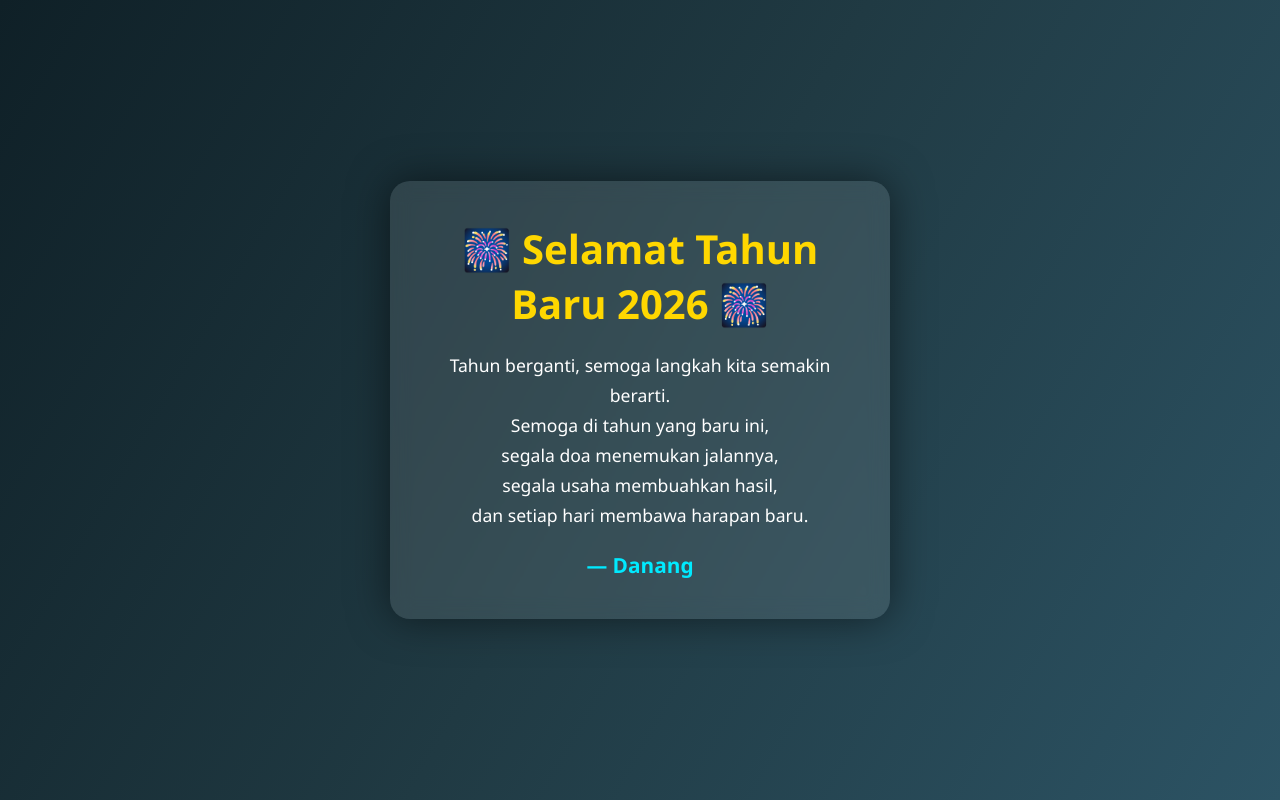
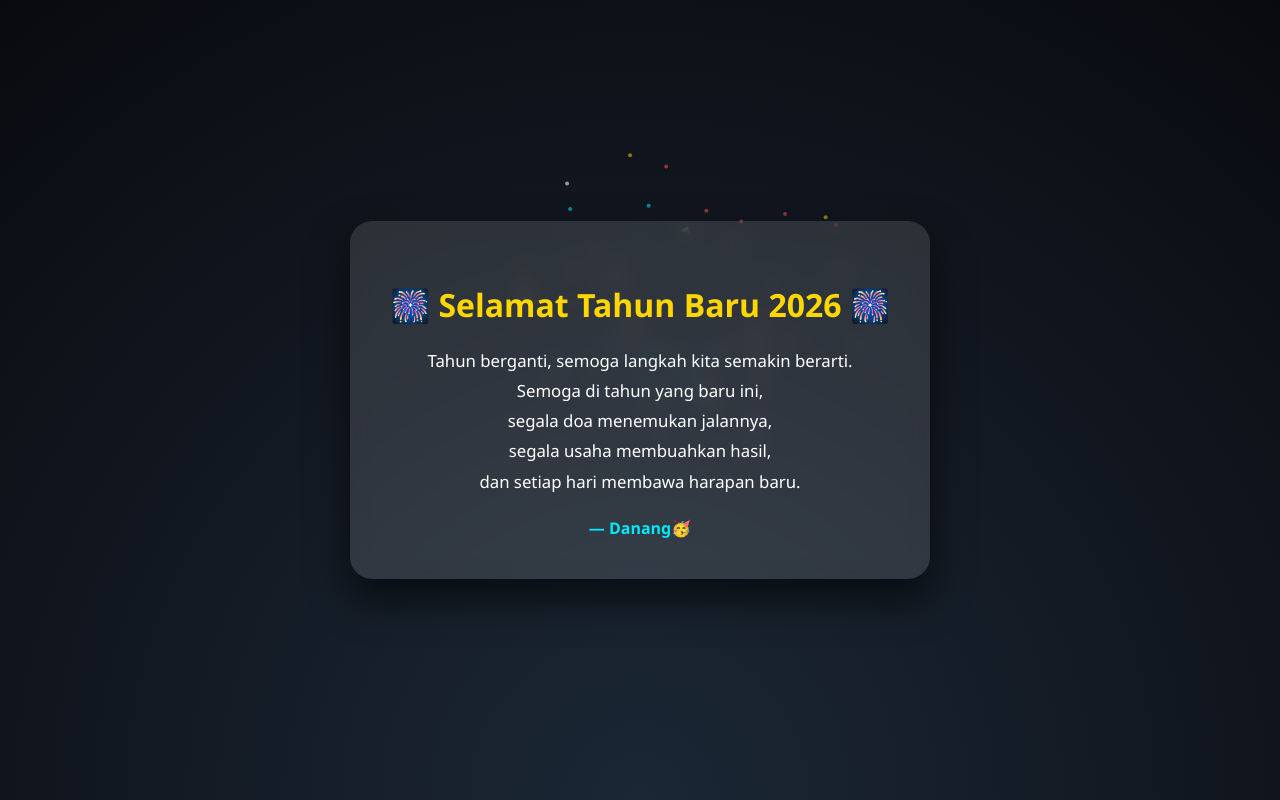
Before and after one commit to danangstore-sys/Tahun-baru1, a plain HTML site: page index.html in a window 1280 px wide. Drawn offline with Linux system fonts and the light colour scheme.

Commit message:
Update New Year message and styles in index.html
Updated the title and added a new card with a New Year message. Changed background gradient and modified styles for elements.

```diff
--- a/index.html
+++ b/index.html
@@ -2,76 +2,66 @@
 <html lang="id">
 <head>
   <meta charset="UTF-8">
-  <title>Selamat Tahun Baru</title>
+  <title>Selamat Tahun Baru 2026</title>
   <meta name="viewport" content="width=device-width, initial-scale=1.0">
   <style>
-    * {
+    body {
       margin: 0;
-      padding: 0;
-      box-sizing: border-box;
-      font-family: 'Segoe UI', sans-serif;
-    }
-
-    body {
       height: 100vh;
-      background: linear-gradient(120deg, #0f2027, #203a43, #2c5364);
+      background: radial-gradient(circle at bottom, #1b2735 0%, #090a0f 100%);
       display: flex;
+      justify-content: center;
       align-items: center;
-      justify-content: center;
+      font-family: 'Segoe UI', Arial, sans-serif;
       color: white;
       overflow: hidden;
     }
-
+    canvas {
+      position: absolute;
+      top: 0;
+      left: 0;
+    }
     .card {
-      background: rgba(255, 255, 255, 0.1);
+      position: relative;
+      z-index: 10;
+      background: rgba(255,255,255,0.12);
       padding: 40px;
-      border-radius: 20px;
+      border-radius: 22px;
       text-align: center;
+      max-width: 520px;
+      box-shadow: 0 20px 40px rgba(0,0,0,0.6);
       backdrop-filter: blur(10px);
-      box-shadow: 0 0 40px rgba(0,0,0,0.5);
-      animation: fadeIn 2s ease;
-      max-width: 500px;
+      animation: fadeIn 1.5s ease;
     }
-
     h1 {
-      font-size: 2.5em;
-      margin-bottom: 20px;
-      color: #ffd700;
-    }
-
-    p {
-      font-size: 1.1em;
-      line-height: 1.7;
+      color: gold;
       margin-bottom: 20px;
     }
-
+    p {
+      line-height: 1.8;
+      font-size: 1.05em;
+    }
     .name {
-      font-size: 1.3em;
+      margin-top: 20px;
       font-weight: bold;
-      margin-top: 10px;
       color: #00eaff;
     }
-
-    .fireworks {
-      position: absolute;
-      width: 100%;
-      height: 100%;
-      pointer-events: none;
+    @keyframes fadeIn {
+      from {opacity: 0; transform: translateY(30px);}
+      to {opacity: 1; transform: translateY(0);}
     }
-
-    @keyframes fadeIn {
-      from {
-        opacity: 0;
-        transform: translateY(30px);
-      }
-      to {
-        opacity: 1;
-        transform: translateY(0);
-      }
+    audio {
+      display: none; /* Sembunyikan player */
     }
   </style>
 </head>
 <body>
+
+<audio autoplay loop>
+  <source src="https://cdn.pixabay.com/download/audio/2023/12/17/audio_12345678.mp3?filename=new-year-celebration-112233.mp3" type="audio/mpeg">
+</audio>
+
+<canvas id="fireworks"></canvas>
 
 <div class="card">
   <h1>🎆 Selamat Tahun Baru 2026 🎆</h1>
@@ -82,8 +72,62 @@
     segala usaha membuahkan hasil,<br>
     dan setiap hari membawa harapan baru.
   </p>
-    <div class="name">— Danang</div>
+  <div class="name">— Danang🥳</div>
 </div>
+
+<script>
+const canvas = document.getElementById("fireworks");
+const ctx = canvas.getContext("2d");
+canvas.width = window.innerWidth;
+canvas.height = window.innerHeight;
+
+let particles = [];
+
+function random(min, max) {
+  return Math.random() * (max - min) + min;
+}
+
+function createFirework() {
+  const x = random(100, canvas.width - 100);
+  const y = random(50, canvas.height / 2);
+  const colors = ["#ffcc00", "#ff4d4d", "#00eaff", "#ffffff"];
+  for (let i = 0; i < 60; i++) {
+    particles.push({
+      x, y,
+      radius: 2,
+      color: colors[Math.floor(Math.random() * colors.length)],
+      angle: random(0, Math.PI * 2),
+      speed: random(2, 6),
+      alpha: 1
+    });
+  }
+}
+
+function animate() {
+  ctx.clearRect(0, 0, canvas.width, canvas.height);
+  particles.forEach((p, i) => {
+    p.x += Math.cos(p.angle) * p.speed;
+    p.y += Math.sin(p.angle) * p.speed;
+    p.alpha -= 0.015;
+    if (p.alpha <= 0) particles.splice(i, 1);
+    ctx.globalAlpha = p.alpha;
+    ctx.fillStyle = p.color;
+    ctx.beginPath();
+    ctx.arc(p.x, p.y, p.radius, 0, Math.PI * 2);
+    ctx.fill();
+  });
+  ctx.globalAlpha = 1;
+  requestAnimationFrame(animate);
+}
+
+setInterval(createFirework, 900);
+animate();
+
+window.onresize = () => {
+  canvas.width = window.innerWidth;
+  canvas.height = window.innerHeight;
+};
+</script>
 
 </body>
 </html>
```
Lines whose indentation alone changed are shown as unchanged.
